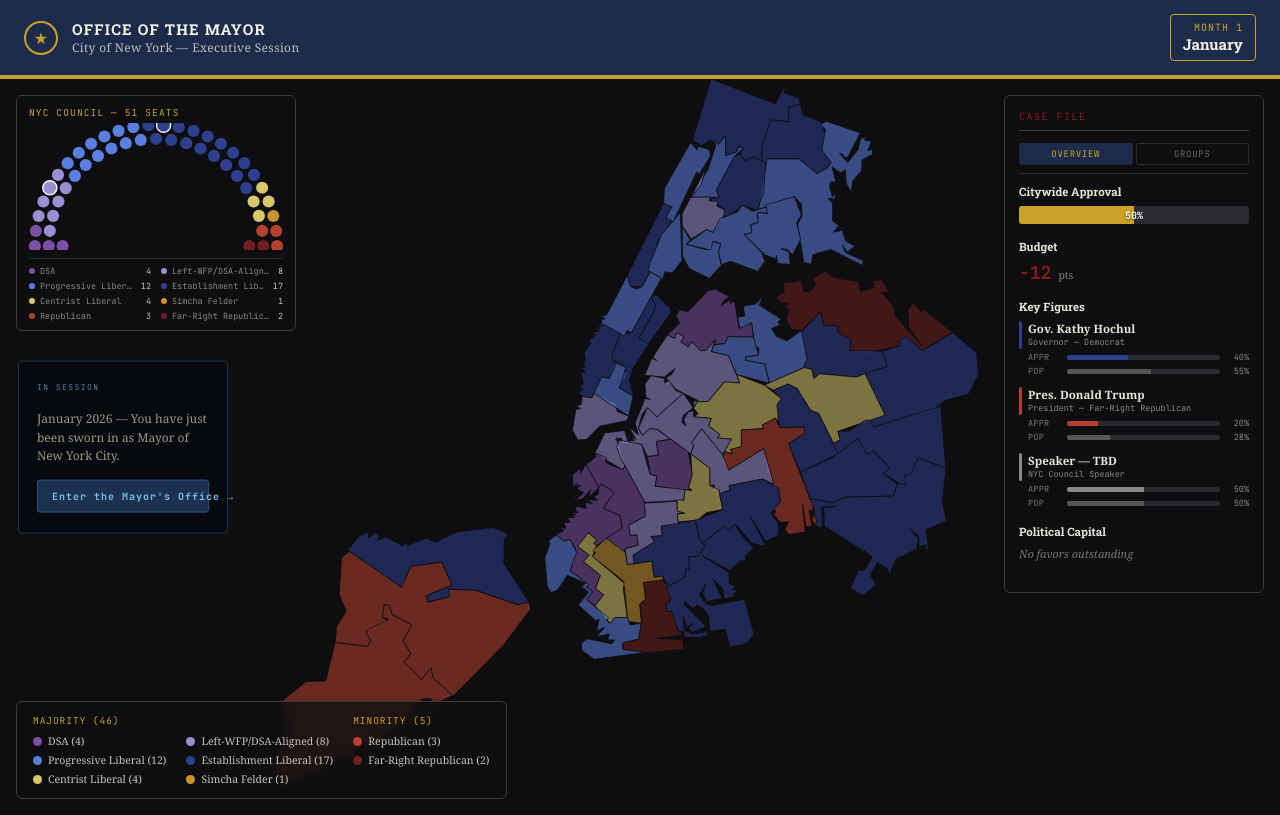
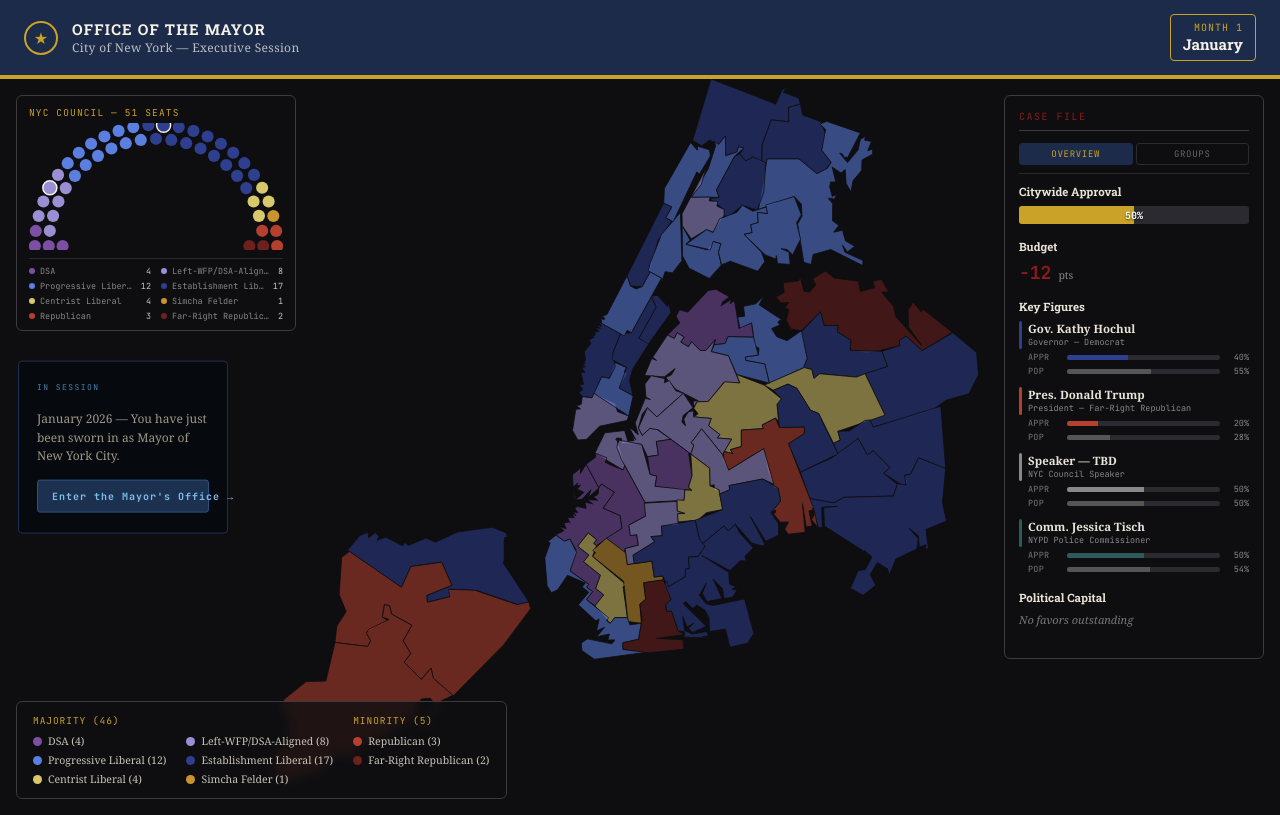
Before and after one commit to Basilg06/nyc-council-game, a React (Vite) app: page / in a window 1280 px wide. Built offline with nearby package versions, Linux system fonts and the light colour scheme; a web font is replaced by a local one.

Commit message:
Add Tisch to Key Figures

```diff
--- a/src/gameState.js
+++ b/src/gameState.js
@@ -5,9 +5,10 @@ export const initialState = {
   monthLabel: "January",
   resources: { budget: -12, favorHochul: false },
   figures: {
-    hochul:  { name: "Gov. Kathy Hochul", role: "Governor — Democrat",       color: "#2E3F8F", approval: 40, popularity: 55 },
-    trump:   { name: "Pres. Donald Trump", role: "President — Far-Right Republican", color: "#B5402E", approval: 20, popularity: 28 },
-    speaker: { name: "Speaker — TBD",      role: "NYC Council Speaker",      color: "#888888", approval: 50, popularity: 50 },
+    hochul:  { name: "Gov. Kathy Hochul",        role: "Governor — Democrat",              color: "#2E3F8F", approval: 40, popularity: 55 },
+    trump:   { name: "Pres. Donald Trump",        role: "President — Far-Right Republican", color: "#B5402E", approval: 20, popularity: 28 },
+    speaker: { name: "Speaker — TBD",             role: "NYC Council Speaker",              color: "#888888", approval: 50, popularity: 50 },
+    tisch:   { name: "Comm. Jessica Tisch",       role: "NYPD Police Commissioner",         color: "#2E5A5A", approval: 50, popularity: 54 },
   },
   groups: {
     openNY:          { name: "Open NY",                     color: "#5B7FE0", approval: 52 },
```
